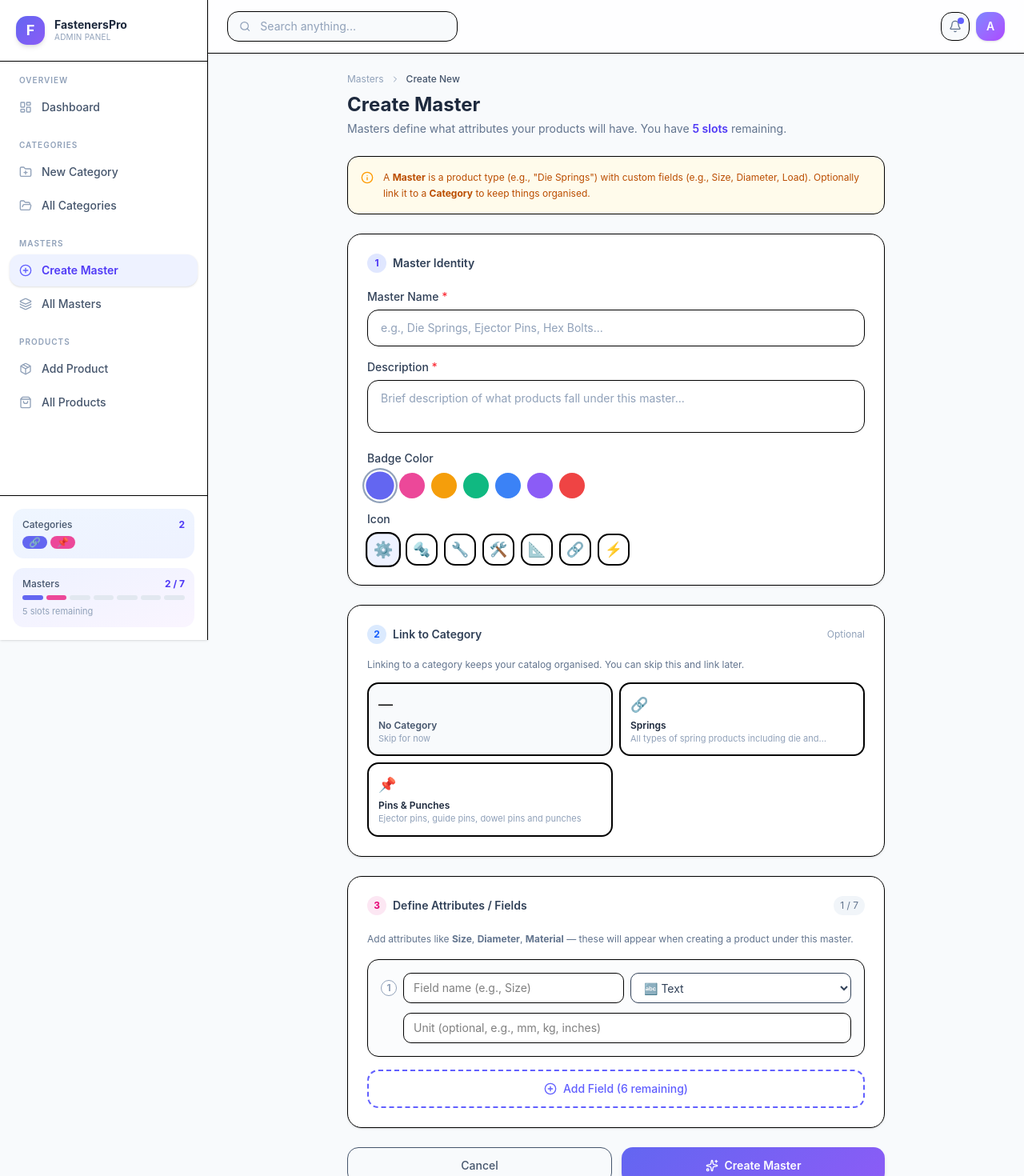
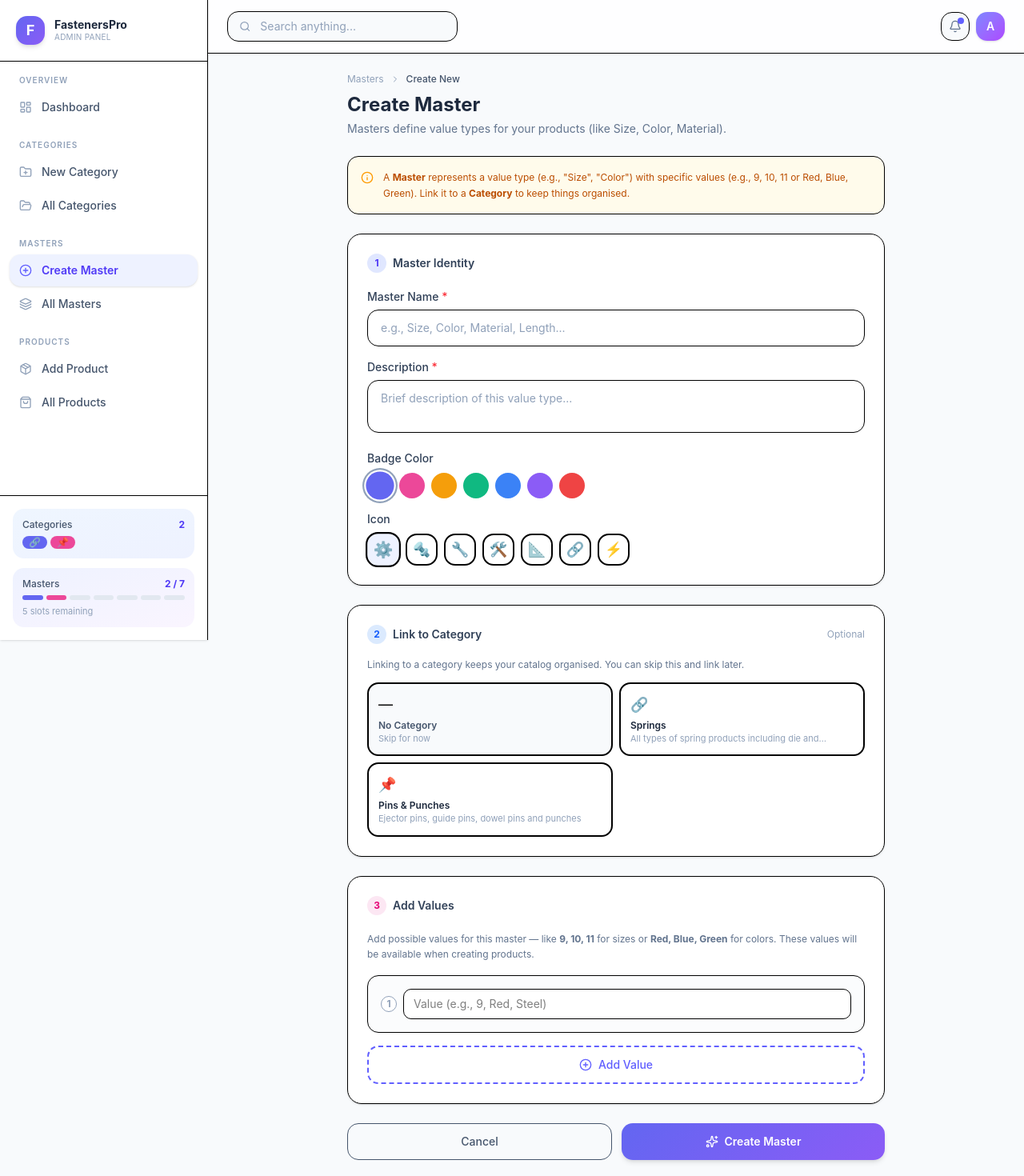
Before and after one commit to BurhaneeDevelopers/mmb-dashboard-2026, a Next.js app: page /masters/new in a window 1280 px wide. Shown: the top 1470 px of the page at 80% size. Built offline with nearby package versions, Linux system fonts and the light colour scheme.

Commit message:
modified master form

```diff
--- a/app/(dashboard)/masters/new/page.tsx
+++ b/app/(dashboard)/masters/new/page.tsx
@@ -1,21 +1,18 @@
 "use client";
 
-import { useForm, useFieldArray, Controller } from "react-hook-form";
+import { useForm, useFieldArray } from "react-hook-form";
 import { yupResolver } from "@hookform/resolvers/yup";
 import * as yup from "yup";
-import { useStore, MASTER_COLORS, MASTER_ICONS, MasterField } from "@/lib/store";
+import { useStore, MASTER_COLORS, MASTER_ICONS } from "@/lib/store";
 import { useRouter, useSearchParams } from "next/navigation";
 import { toast } from "sonner";
 import { PlusCircle, Trash2, ChevronRight, Sparkles, Info, FolderOpen } from "lucide-react";
-import TagInput from "@/components/TagInput";
 import { useState, Suspense } from "react";
 import { cn } from "@/lib/utils";
 
 const fieldSchema = yup.object({
-  label: yup.string().required("Field name is required"),
-  type: yup.mixed<"text" | "number" | "select" | "color">().oneOf(["text", "number", "select", "color"]).required(),
-  unit: yup.string().optional(),
-  options: yup.array(yup.string().required()).optional(),
+  label: yup.string().required("Value is required"),
+  type: yup.mixed<"text">().oneOf(["text"]).required(),
 });
 
 const schema = yup.object({
@@ -26,19 +23,11 @@ const schema = yup.object({
   linkedCategoryId: yup.string().default(""),
   fields: yup
     .array(fieldSchema)
-    .min(1, "Add at least one field")
-    .max(7, "Maximum 7 fields allowed")
+    .min(1, "Add at least one value")
     .required(),
 });
 
 type FormData = yup.InferType<typeof schema>;
-
-const FIELD_TYPES = [
-  { value: "text", label: "Text", emoji: "🔤", desc: "Free text (e.g., grade, finish)" },
-  { value: "number", label: "Number", emoji: "🔢", desc: "Numeric value (e.g., 6, 8.5)" },
-  { value: "select", label: "Options", emoji: "📋", desc: "Fixed dropdown choices" },
-  { value: "color", label: "Color", emoji: "🎨", desc: "Color picker value" },
-];
 
 function CreateMasterForm() {
   const { addMasterCategory, masterCategories, categories } = useStore();
@@ -61,7 +50,7 @@ function CreateMasterForm() {
       color: MASTER_COLORS[0],
       icon: MASTER_ICONS[0],
       linkedCategoryId: preselectedCategoryId,
-      fields: [{ label: "", type: "text", unit: "", options: [] }],
+      fields: [{ label: "", type: "text" }],
     },
   });
 
@@ -84,13 +73,11 @@ function CreateMasterForm() {
       fields: data.fields.map((f, i) => ({
         id: `f-${Date.now()}-${i}`,
         label: f.label,
-        type: f.type,
-        unit: f.unit,
-        options: f.options as string[] | undefined,
+        type: "text",
       })),
     });
     toast.success(`Master "${data.name}" created!`, {
-      description: `${data.fields.length} field${data.fields.length > 1 ? "s" : ""} added.`,
+      description: `${data.fields.length} value${data.fields.length > 1 ? "s" : ""} added.`,
     });
     router.push("/masters");
   };
@@ -100,7 +87,7 @@ function CreateMasterForm() {
       <div className="max-w-xl mx-auto text-center py-20">
         <div className="text-5xl mb-4">🔒</div>
         <h2 className="text-xl font-bold text-slate-800 mb-2">Maximum Masters Reached</h2>
-        <p className="text-slate-500 mb-6">You've used all 7 master slots. Delete an existing one to create a new one.</p>
+        <p className="text-slate-500 mb-6">You've used all master slots. Delete an existing one to create a new one.</p>
         <button
           onClick={() => router.push("/masters")}
           className="px-5 py-2.5 bg-indigo-600 text-white rounded-xl font-semibold text-sm hover:bg-indigo-700 transition-colors"
@@ -125,8 +112,7 @@ function CreateMasterForm() {
       <div className="mb-6">
         <h1 className="text-2xl font-bold text-slate-800">Create Master</h1>
         <p className="text-slate-500 text-sm mt-1">
-          Masters define what attributes your products will have. You have{" "}
-          <span className="font-semibold text-indigo-600">{remaining} slot{remaining !== 1 ? "s" : ""}</span> remaining.
+          Masters define value types for your products (like Size, Color, Material).
         </p>
       </div>
 
@@ -134,8 +120,8 @@ function CreateMasterForm() {
       <div className="mb-6 bg-amber-50 border border-amber-200 rounded-xl p-4 flex gap-3 items-start">
         <Info className="w-4 h-4 text-amber-500 flex-shrink-0 mt-0.5" />
         <p className="text-xs text-amber-700 leading-relaxed">
-          A <strong>Master</strong> is a product type (e.g., "Die Springs") with custom fields (e.g., Size, Diameter, Load).
-          Optionally link it to a <strong>Category</strong> to keep things organised.
+          A <strong>Master</strong> represents a value type (e.g., "Size", "Color") with specific values (e.g., 9, 10, 11 or Red, Blue, Green).
+          Link it to a <strong>Category</strong> to keep things organised.
         </p>
       </div>
 
@@ -179,7 +165,7 @@ function CreateMasterForm() {
               </label>
               <input
                 {...register("name")}
-                placeholder="e.g., Die Springs, Ejector Pins, Hex Bolts..."
+                placeholder="e.g., Size, Color, Material, Length..."
                 className="w-full px-4 py-3 border border-slate-200 rounded-xl text-sm outline-none focus:border-indigo-400 focus:ring-2 focus:ring-indigo-100 transition-all placeholder:text-slate-400"
               />
               {errors.name && <p className="mt-1 text-xs text-red-500">{errors.name.message}</p>}
@@ -191,7 +177,7 @@ function CreateMasterForm() {
               </label>
               <textarea
                 {...register("description")}
-                placeholder="Brief description of what products fall under this master..."
+                placeholder="Brief description of this value type..."
                 rows={2}
                 className="w-full px-4 py-3 border border-slate-200 rounded-xl text-sm outline-none focus:border-indigo-400 focus:ring-2 focus:ring-indigo-100 transition-all placeholder:text-slate-400 resize-none"
               />
@@ -315,21 +301,18 @@ function CreateMasterForm() {
           )}
         </div>
 
-        {/* ── Step 3: Fields ─────────────────────────────────────────────── */}
+        {/* ── Step 3: Add Values ─────────────────────────────────────────────── */}
         <div className="bg-white rounded-2xl border border-slate-100 p-6 shadow-sm">
           <div className="flex items-center justify-between mb-5">
             <div className="flex items-center gap-2">
               <div className="w-6 h-6 rounded-full bg-pink-100 text-pink-600 text-xs font-bold flex items-center justify-center">3</div>
-              <h2 className="text-sm font-semibold text-slate-700">Define Attributes / Fields</h2>
+              <h2 className="text-sm font-semibold text-slate-700">Add Values</h2>
             </div>
-            <span className="text-xs bg-slate-100 text-slate-500 px-2 py-1 rounded-full">
-              {fields.length} / 7
-            </span>
           </div>
 
           <p className="text-xs text-slate-500 mb-4 leading-relaxed">
-            Add attributes like <strong>Size</strong>, <strong>Diameter</strong>, <strong>Material</strong> —
-            these will appear when creating a product under this master.
+            Add possible values for this master — like <strong>9, 10, 11</strong> for sizes or <strong>Red, Blue, Green</strong> for colors.
+            These values will be available when creating products.
           </p>
 
           {errors.fields && !Array.isArray(errors.fields) && (
@@ -342,8 +325,6 @@ function CreateMasterForm() {
                 key={field.id}
                 index={index}
                 register={register}
-                control={control}
-                watch={watch}
                 errors={errors}
                 remove={remove}
                 canRemove={fields.length > 1}
@@ -351,16 +332,14 @@ function CreateMasterForm() {
             ))}
           </div>
 
-          {fields.length < 7 && (
           <button
             type="button"
-              onClick={() => append({ label: "", type: "text", unit: "", options: [] })}
+            onClick={() => append({ label: "", type: "text" })}
             className="mt-4 w-full flex items-center justify-center gap-2 py-3 border-2 border-dashed border-indigo-200 rounded-xl text-sm text-indigo-500 font-medium hover:bg-indigo-50 hover:border-indigo-300 transition-all"
           >
             <PlusCircle className="w-4 h-4" />
-              Add Field ({7 - fields.length} remaining)
+            Add Value
           </button>
-          )}
         </div>
 
         {/* ── Actions ────────────────────────────────────────────────────── */}
@@ -400,41 +379,25 @@ export default function CreateMasterPage() {
 function FieldRow({
   index,
   register,
-  control,
-  watch,
   errors,
   remove,
   canRemove,
 }: any) {
-  const fieldType = watch(`fields.${index}.type`);
-
   return (
     <div className="border border-slate-100 rounded-xl p-4 bg-slate-50/50 space-y-3">
       <div className="flex items-center gap-2">
         <span className="w-5 h-5 rounded-full bg-white border border-slate-200 text-xs font-bold text-slate-400 flex items-center justify-center flex-shrink-0">
           {index + 1}
         </span>
-        <div className="flex-1 grid grid-cols-2 gap-2">
-          <div>
+        <div className="flex-1">
           <input
             {...register(`fields.${index}.label`)}
-              placeholder="Field name (e.g., Size)"
+            placeholder="Value (e.g., 9, Red, Steel)"
             className="w-full px-3 py-2 border border-slate-200 rounded-lg text-sm outline-none focus:border-indigo-400 focus:ring-2 focus:ring-indigo-100 bg-white transition-all"
           />
           {errors.fields?.[index]?.label && (
             <p className="mt-0.5 text-[10px] text-red-500">{errors.fields[index].label.message}</p>
           )}
-          </div>
-          <select
-            {...register(`fields.${index}.type`)}
-            className="px-3 py-2 border border-slate-200 rounded-lg text-sm outline-none focus:border-indigo-400 focus:ring-2 focus:ring-indigo-100 bg-white transition-all text-slate-700"
-          >
-            {FIELD_TYPES.map((t) => (
-              <option key={t.value} value={t.value}>
-                {t.emoji} {t.label}
-              </option>
-            ))}
-          </select>
         </div>
         {canRemove && (
           <button
@@ -446,34 +409,6 @@ function FieldRow({
           </button>
         )}
       </div>
-
-      {(fieldType === "text" || fieldType === "number") && (
-        <div className="pl-7">
-          <input
-            {...register(`fields.${index}.unit`)}
-            placeholder="Unit (optional, e.g., mm, kg, inches)"
-            className="w-full px-3 py-2 border border-slate-200 rounded-lg text-sm outline-none focus:border-indigo-400 focus:ring-2 focus:ring-indigo-100 bg-white transition-all"
-          />
-        </div>
-      )}
-
-      {fieldType === "select" && (
-        <div className="pl-7">
-          <p className="text-xs text-slate-500 mb-1.5 font-medium">Options (users will pick from these)</p>
-          <Controller
-            control={control}
-            name={`fields.${index}.options`}
-            render={({ field }) => (
-              <TagInput
-                value={field.value as string[] ?? []}
-                onChange={field.onChange}
-                placeholder="Type an option and press Enter..."
-                colorful
-              />
-            )}
-          />
-        </div>
-      )}
     </div>
   );
 }
```
Lines whose indentation alone changed are shown as unchanged.
